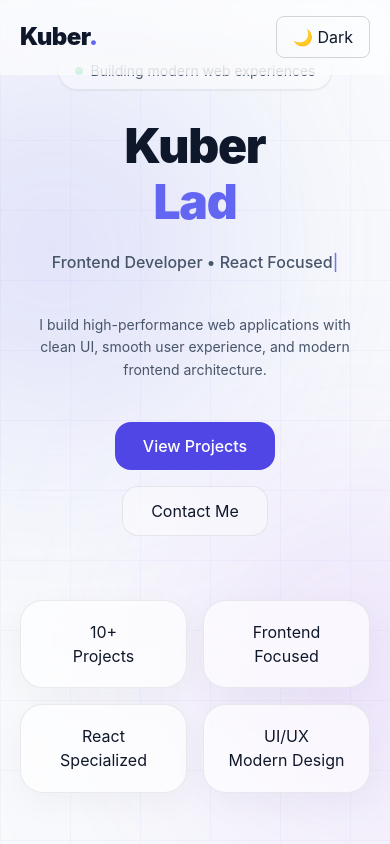
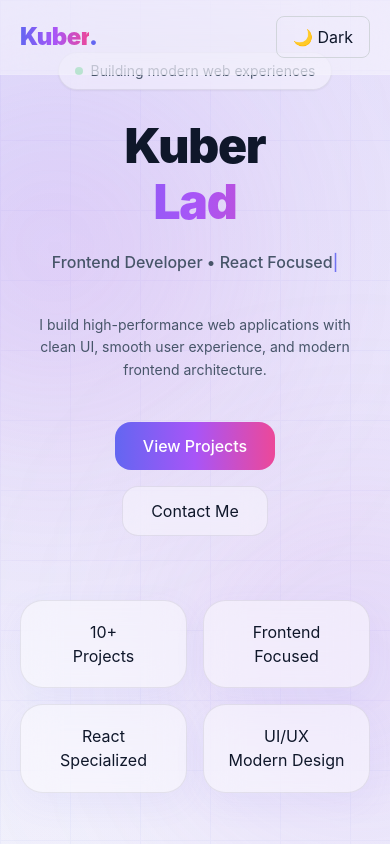
Before and after one commit to Kuberlad49/portfolio, a React app: page / in a window 390 px wide. Shown: the top 844 px of the page. Built offline with nearby package versions, Linux system fonts and the light colour scheme; the HTML template or start-up script is replaced by a standard one.

Commit message:
upgrade hero and skills UI

```diff
--- a/src/components/Hero.jsx
+++ b/src/components/Hero.jsx
@@ -36,7 +36,7 @@ const Hero = () => {
           repeat: Infinity,
           ease: "easeInOut",
         }}
-        className="absolute top-[10%] left-[-120px] w-[350px] sm:w-[500px] h-[350px] sm:h-[500px] bg-indigo-500/20 blur-[120px] rounded-full"
+        className="absolute top-[10%] left-[-120px] w-[350px] sm:w-[500px] h-[350px] sm:h-[500px] bg-gradient-to-br from-indigo-500/20 via-purple-500/20 to-pink-500/20 blur-[120px] rounded-full"
       />
 
       {/* RIGHT GLOW */}
@@ -47,7 +47,7 @@ const Hero = () => {
           repeat: Infinity,
           ease: "easeInOut",
         }}
-        className="absolute bottom-[5%] right-[-120px] w-[300px] sm:w-[450px] h-[300px] sm:h-[450px] bg-purple-500/20 blur-[120px] rounded-full"
+        className="absolute bottom-[5%] right-[-120px] w-[300px] sm:w-[450px] h-[300px] sm:h-[450px] bg-gradient-to-br from-pink-500/20 via-purple-500/20 to-indigo-500/20 blur-[120px] rounded-full"
       />
 
       {/* CONTENT */}
@@ -60,9 +60,11 @@ const Hero = () => {
           transition={{ duration: 0.6 }}
           className="inline-flex items-center gap-2 px-4 py-2 rounded-full border border-[var(--border)] bg-white/40 dark:bg-white/5 backdrop-blur-md text-sm text-[var(--subtext)] shadow-sm"
         >
+
           <div className="w-2 h-2 rounded-full bg-green-500 animate-pulse"></div>
 
           Building modern web experiences
+
         </motion.div>
 
         {/* HEADING */}
@@ -72,13 +74,15 @@ const Hero = () => {
           transition={{ duration: 0.8 }}
           className="mt-8 text-5xl sm:text-7xl md:text-8xl font-black tracking-tight leading-none"
         >
+
           <span className="block">
             Kuber
           </span>
 
-          <span className="block text-indigo-500 mt-2">
+          <span className="block bg-gradient-to-r from-indigo-500 via-purple-500 to-pink-500 bg-clip-text text-transparent mt-2">
             Lad
           </span>
+
         </motion.h1>
 
         {/* ROLE */}
@@ -88,11 +92,13 @@ const Hero = () => {
           transition={{ delay: 0.5 }}
           className="mt-6 text-base sm:text-xl text-[var(--subtext)] h-8 font-medium"
         >
+
           {text}
 
           <span className="animate-pulse text-indigo-500">
             |
           </span>
+
         </motion.p>
 
         {/* DESCRIPTION */}
@@ -102,8 +108,10 @@ const Hero = () => {
           transition={{ delay: 0.7 }}
           className="mt-8 max-w-2xl mx-auto text-sm sm:text-lg leading-relaxed text-[var(--subtext)]"
         >
+
           I build high-performance web applications with clean UI,
           smooth user experience, and modern frontend architecture.
+
         </motion.p>
 
         {/* BUTTONS */}
@@ -116,7 +124,7 @@ const Hero = () => {
 
           <a
             href="#projects"
-            className="premium-btn group px-7 py-3 rounded-2xl bg-indigo-600 text-white font-medium"
+            className="premium-btn group px-7 py-3 rounded-2xl bg-gradient-to-r from-indigo-500 via-purple-500 to-pink-500 text-white font-medium"
           >
             View Projects
           </a>
@@ -153,8 +161,11 @@ const Hero = () => {
               }}
               className="hero-card"
             >
+
               <h3>{item[0]}</h3>
+
               <p>{item[1]}</p>
+
             </motion.div>
 
           ))}
--- a/src/components/Navbar.jsx
+++ b/src/components/Navbar.jsx
@@ -7,30 +7,44 @@ const Navbar = () => {
       initial={{ y: -80 }}
       animate={{ y: 0 }}
       transition={{ duration: 0.6 }}
-      className="fixed top-0 left-0 w-full z-50 border-b border-white/10 backdrop-blur-xl bg-white/60 dark:bg-[#020617]/60"
+      className="fixed top-0 left-0 w-full z-50 border-b border-white/10 backdrop-blur-2xl bg-white/40 dark:bg-[#020617]/60"
     >
+
       <div className="max-w-7xl mx-auto px-5 sm:px-8 py-4 flex items-center justify-between">
 
+        {/* LOGO */}
         <a
           href="/"
           className="text-2xl font-black tracking-tight"
         >
-          Kuber
-          <span className="text-indigo-500">.</span>
+
+          <span className="bg-gradient-to-r from-indigo-500 via-purple-500 to-pink-500 bg-clip-text text-transparent">
+            Kuber
+          </span>
+
+          <span className="text-indigo-500">
+            .
+          </span>
+
         </a>
 
+        {/* RIGHT */}
         <div className="flex items-center gap-4">
 
-          <div className="hidden sm:flex items-center gap-2 text-sm text-[var(--subtext)] bg-white/40 dark:bg-white/5 border border-[var(--border)] px-3 py-1.5 rounded-full">
+          {/* STATUS */}
+          <div className="hidden sm:flex items-center gap-2 text-sm text-[var(--subtext)] bg-white/40 dark:bg-white/5 border border-[var(--border)] px-3 py-1.5 rounded-full backdrop-blur-xl shadow-sm">
 
             <div className="w-2 h-2 rounded-full bg-green-500 animate-pulse"></div>
 
             Available for Work
+
           </div>
 
+          {/* THEME */}
           <ThemeToggle />
 
         </div>
+
       </div>
     </motion.nav>
   );
--- a/src/index.css
+++ b/src/index.css
@@ -7,18 +7,40 @@
 /* ========================= */
 
 :root {
-  --bg: #f8fafc;
+
+  --bg:
+    radial-gradient(circle at top left,
+      rgba(99,102,241,0.10),
+      transparent 30%),
+
+    radial-gradient(circle at top right,
+      rgba(168,85,247,0.10),
+      transparent 30%),
+
+    radial-gradient(circle at bottom,
+      rgba(236,72,153,0.08),
+      transparent 35%),
+
+    #f8fafc;
+
   --card: rgba(255, 255, 255, 0.65);
+
   --text: #0f172a;
+
   --subtext: #475569;
+
   --border: rgba(15, 23, 42, 0.08);
 }
 
 .dark {
   --bg: #020617;
+
   --card: rgba(15, 23, 42, 0.65);
+
   --text: #e2e8f0;
+
   --subtext: #94a3b8;
+
   --border: rgba(255, 255, 255, 0.08);
 }
 
@@ -54,23 +76,31 @@ body {
 
 .hero-card {
   padding: 1.2rem;
+
   border-radius: 1.4rem;
+
   border: 1px solid var(--border);
-  background: var(--card);
+
+  background: rgba(255,255,255,0.45);
+
   backdrop-filter: blur(18px);
   -webkit-backdrop-filter: blur(18px);
 
   box-shadow:
-    0 10px 35px rgba(15, 23, 42, 0.04);
+    0 10px 35px rgba(99, 102, 241, 0.06);
 
   transition: all 0.35s ease;
 }
 
+.dark .hero-card {
+  background: rgba(15,23,42,0.6);
+}
+
 .hero-card:hover {
-  transform: translateY(-6px) scale(1.02);
+  transform: translateY(-8px) scale(1.03);
 
   box-shadow:
-    0 15px 45px rgba(99, 102, 241, 0.12);
+    0 18px 50px rgba(99,102,241,0.14);
 }
 
 /* ========================= */
@@ -79,25 +109,33 @@ body {
 
 .premium-btn {
   position: relative;
+
   overflow: hidden;
+
   isolation: isolate;
+
+  transition: all 0.35s ease;
 }
 
 .premium-btn::before {
   content: "";
+
   position: absolute;
+
   inset: 0;
 
   background:
     linear-gradient(
       120deg,
       transparent,
-      rgba(255,255,255,0.2),
+      rgba(255,255,255,0.25),
       transparent
     );
 
   transform: translateX(-120%);
-  transition: transform 0.7s ease;
+
+  transition: transform 0.8s ease;
+
   z-index: -1;
 }
 
@@ -109,7 +147,7 @@ body {
   transform: translateY(-3px) scale(1.03);
 
   box-shadow:
-    0 0 30px rgba(99,102,241,0.35);
+    0 0 35px rgba(99,102,241,0.28);
 }
 
 /* ========================= */
@@ -117,6 +155,7 @@ body {
 /* ========================= */
 
 @keyframes floatSlow {
+
   0% {
     transform: translateY(0px);
   }
@@ -147,29 +186,33 @@ body {
 }
 
 ::-webkit-scrollbar-thumb {
+
   background:
     linear-gradient(
       to bottom,
-      rgba(99, 102, 241, 0.95),
-      rgba(168, 85, 247, 0.95)
+      rgba(99,102,241,0.95),
+      rgba(168,85,247,0.95),
+      rgba(236,72,153,0.95)
     );
 
   border-radius: 999px;
 
   box-shadow:
-    0 0 10px rgba(99, 102, 241, 0.35),
-    0 0 20px rgba(168, 85, 247, 0.2);
+    0 0 10px rgba(99,102,241,0.35),
+    0 0 20px rgba(168,85,247,0.2);
 }
 
 ::-webkit-scrollbar-thumb:hover {
+
   background:
     linear-gradient(
       to bottom,
-      rgba(99, 102, 241, 1),
-      rgba(168, 85, 247, 1)
+      rgba(99,102,241,1),
+      rgba(168,85,247,1),
+      rgba(236,72,153,1)
     );
 
   box-shadow:
-    0 0 14px rgba(99, 102, 241, 0.5),
-    0 0 24px rgba(168, 85, 247, 0.35);
+    0 0 16px rgba(99,102,241,0.5),
+    0 0 28px rgba(168,85,247,0.35);
 }
```
